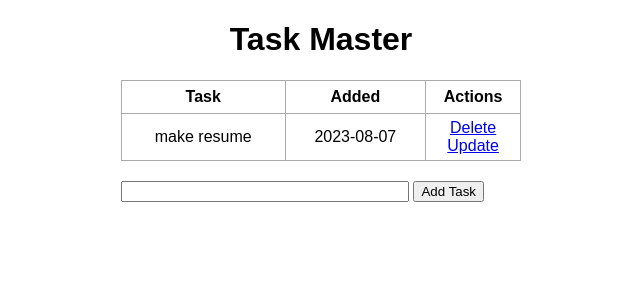
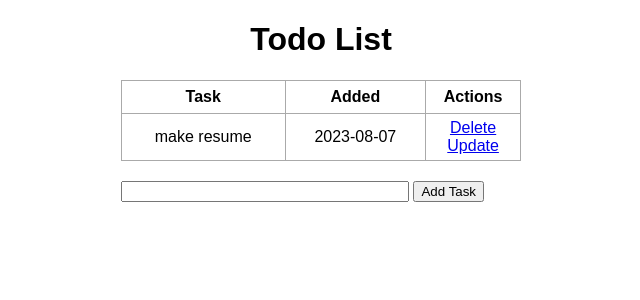
Before and after one commit to Priya-gandhi324/TaskManager, a Flask app: page / in a window 1280 px wide. Shown: the top 300 px of the page, without its empty margins (319-959 px from the left). Run offline with Flask 3, Linux system fonts and the light colour scheme.

Commit message:
name changed

```diff
--- a/templates/index.html
+++ b/templates/index.html
@@ -1,12 +1,12 @@
 {% extends 'base.html' %}
 
 {% block head %}
-<title>Task Master</title>
+<title>Task Manager</title>
 {% endblock %}
 
 {% block body %}
 <div class="content">
-    <h1 style="text-align: center">Task Master</h1>
+    <h1 style="text-align: center">Todo List</h1>
 
     {% if tasks|length < 1 %}
     <h4 style="text-align: center">There are no tasks. Create one below!</h4>
```
